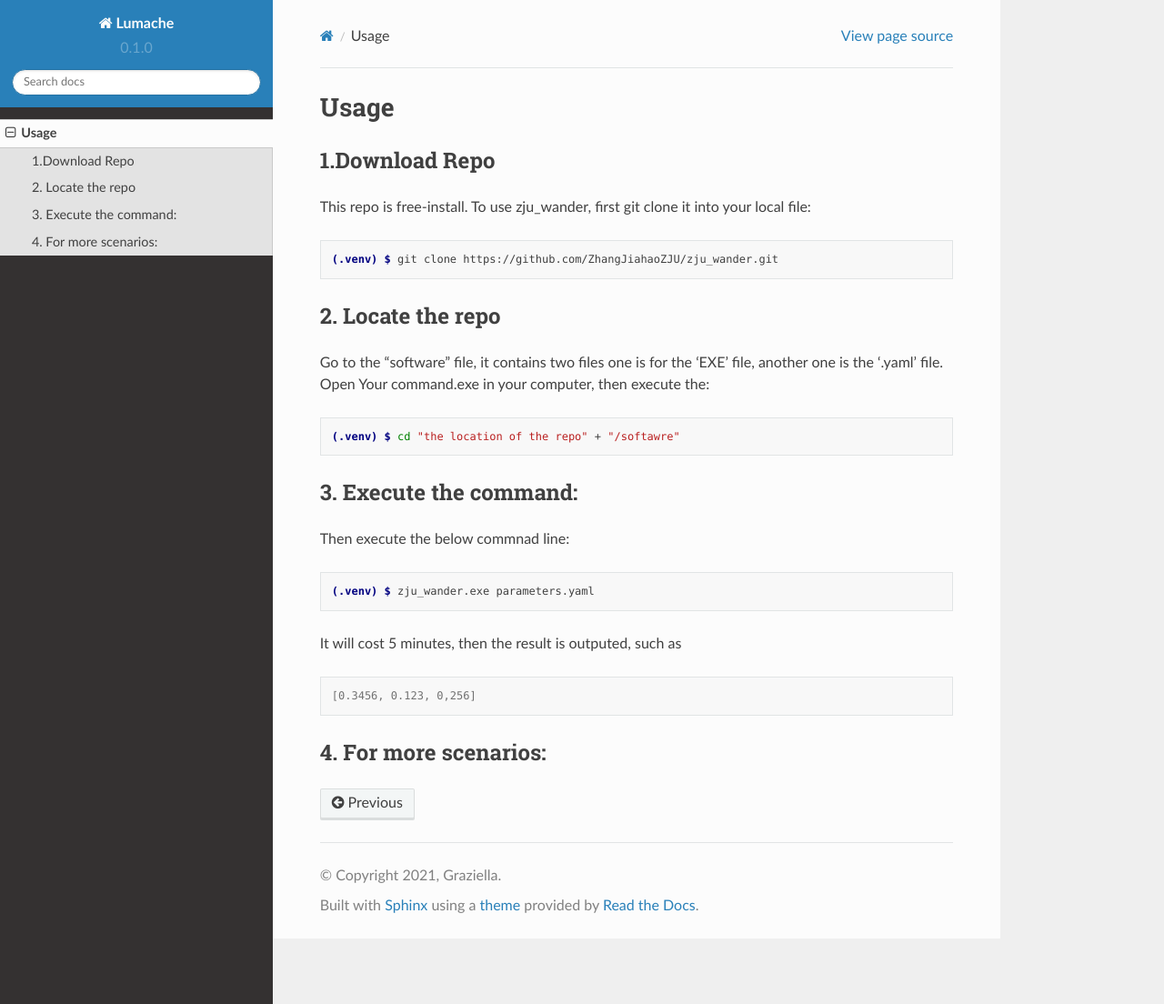
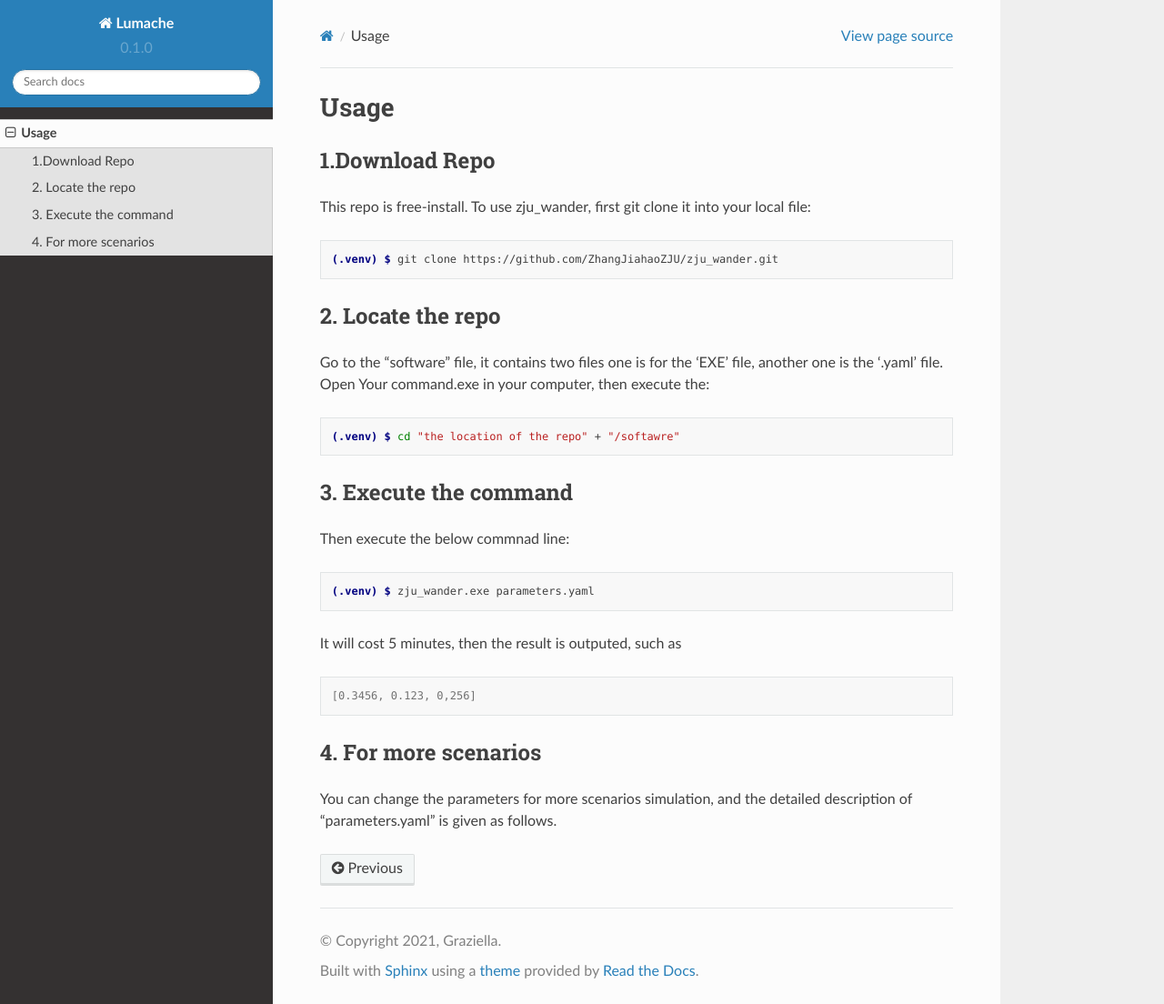
Before and after one commit to ZhangJiahaoZJU/zju_wander, a Sphinx documentation site: the page built from docs/source/usage.rst, in a window 1280 px wide and 1104 px high. Shown: the whole window at 91% size. Built offline with Sphinx 7.4.7 and the Read the Docs theme 2.0.0, drawn with Linux system fonts in a browser that asks for light colours; pages that are not in the unit, such as notebooks, are missing from menus.

Commit message:
Update usage.rst

```diff
--- a/docs/source/usage.rst
+++ b/docs/source/usage.rst
@@ -22,7 +22,7 @@ is the '.yaml' file.  Open Your command.exe in your computer, then execute the:
    (.venv) $ cd "the location of the repo" + "/softawre"
 
 
-3. Execute the command:
+3. Execute the command
 ----------------
 Then execute the below commnad line:
 
@@ -37,5 +37,7 @@ It will cost 5 minutes, then the result is outputed, such as
    [0.3456, 0.123, 0,256]
 
 
-4. For more scenarios:
+4. For more scenarios
 ----------------
+You can change the parameters for more scenarios simulation, and the detailed
+description of "parameters.yaml" is given as follows.
```
